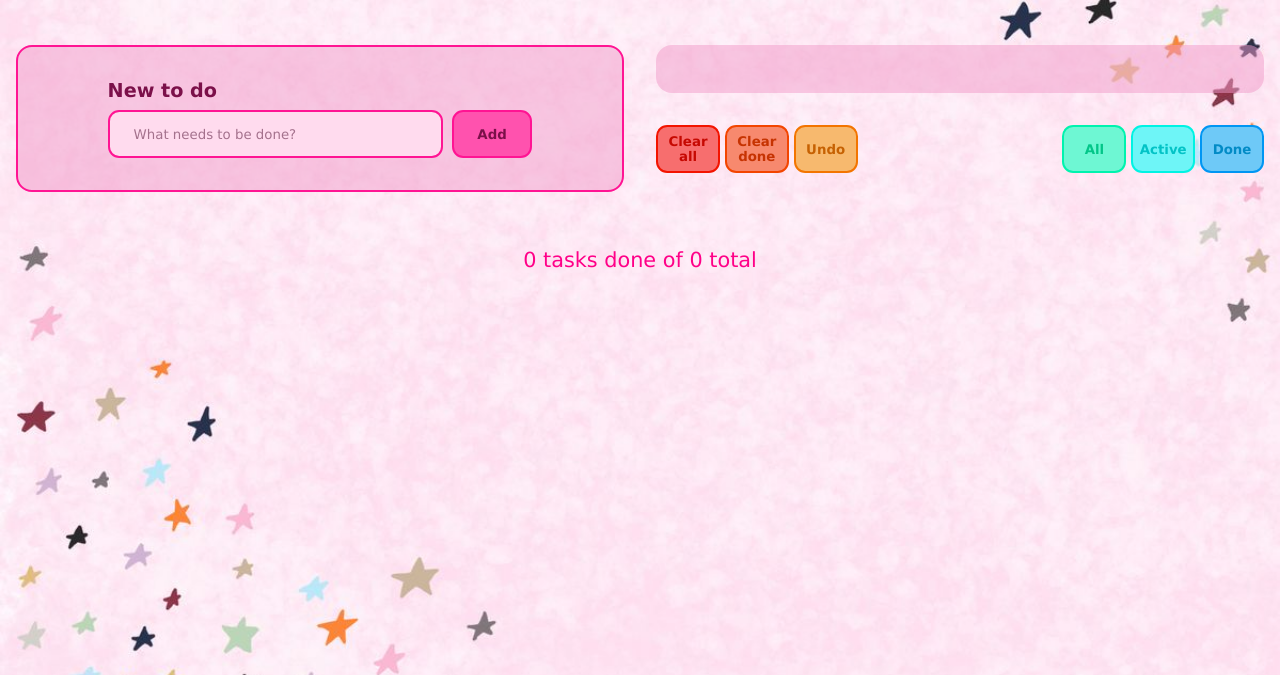
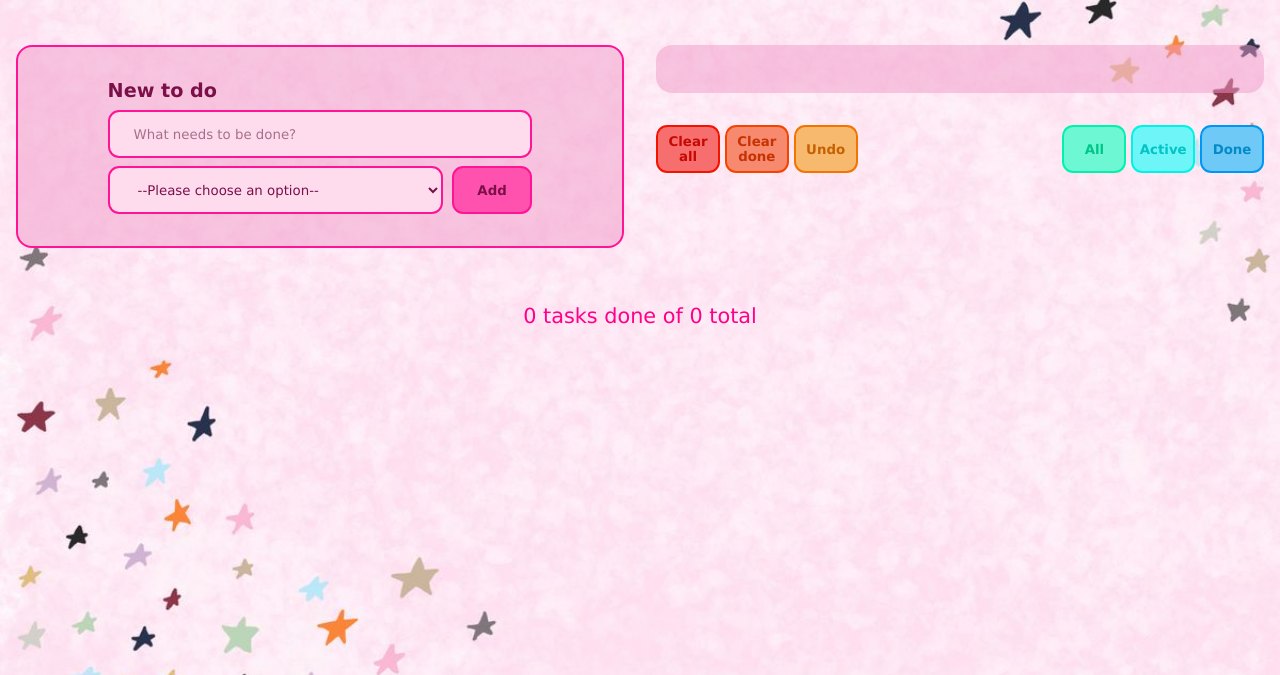
Before and after one commit to linnea-sig/my-own-todo-app, a plain HTML site: page index.html in a window 1280 px wide. Shown: the part 125-800 px from the top of the page. Drawn offline with Linux system fonts and the light colour scheme.

Commit message:
Changed html to add an select. Styled it in css.

```diff
--- a/index.html
+++ b/index.html
@@ -18,8 +18,16 @@
         <div id="form-box">
             <form id="todo-form">
                 <label for="todo-input">New to do</label>
-                <div id="input-box">
-                    <input type="text" id="todo-input" placeholder="What needs to be done?">
+                <input type="text" id="todo-input" placeholder="What needs to be done?">
+
+                <div id="select-btn-box">
+                    <select id="priority-select">
+                        <option value="">--Please choose an option--</option>
+                        <option value="high">High</option>
+                        <option value="medium">Medium</option>
+                        <option value="low">Low</option>
+                    </select>
+
                     <button type="submit">Add</button>
                 </div>
             </form>
--- a/style.css
+++ b/style.css
@@ -56,16 +56,11 @@ main {
     font-weight: bold;
 }
 
-#input-box {
-    display: flex;
-    justify-content: space-between;
-}
-
 #todo-input {
     background-color: rgb(255, 219, 238);
 
     height: 3rem;
-    width: 79%;
+    width: 100%;
 
     border-radius: 0.7rem;
     border: 2px solid deeppink;
@@ -80,7 +75,25 @@ input::placeholder {
     padding: 0.5rem;
 }
 
-#todo-form button {
+#select-btn-box {
+    display: flex;
+    justify-content: space-between;
+}
+
+#priority-select {
+    background-color: rgb(255, 219, 238);
+    color: rgb(123, 16, 73);
+
+    height: 3rem;
+    width: 79%;
+
+    padding-left: 1.5rem;
+
+    border-radius: 0.7rem;
+    border: 2px solid deeppink;
+}
+
+#select-btn-box button {
     background-color: rgb(255, 82, 174);
     color: rgb(123, 16, 73);
     font-weight: bold;
```
